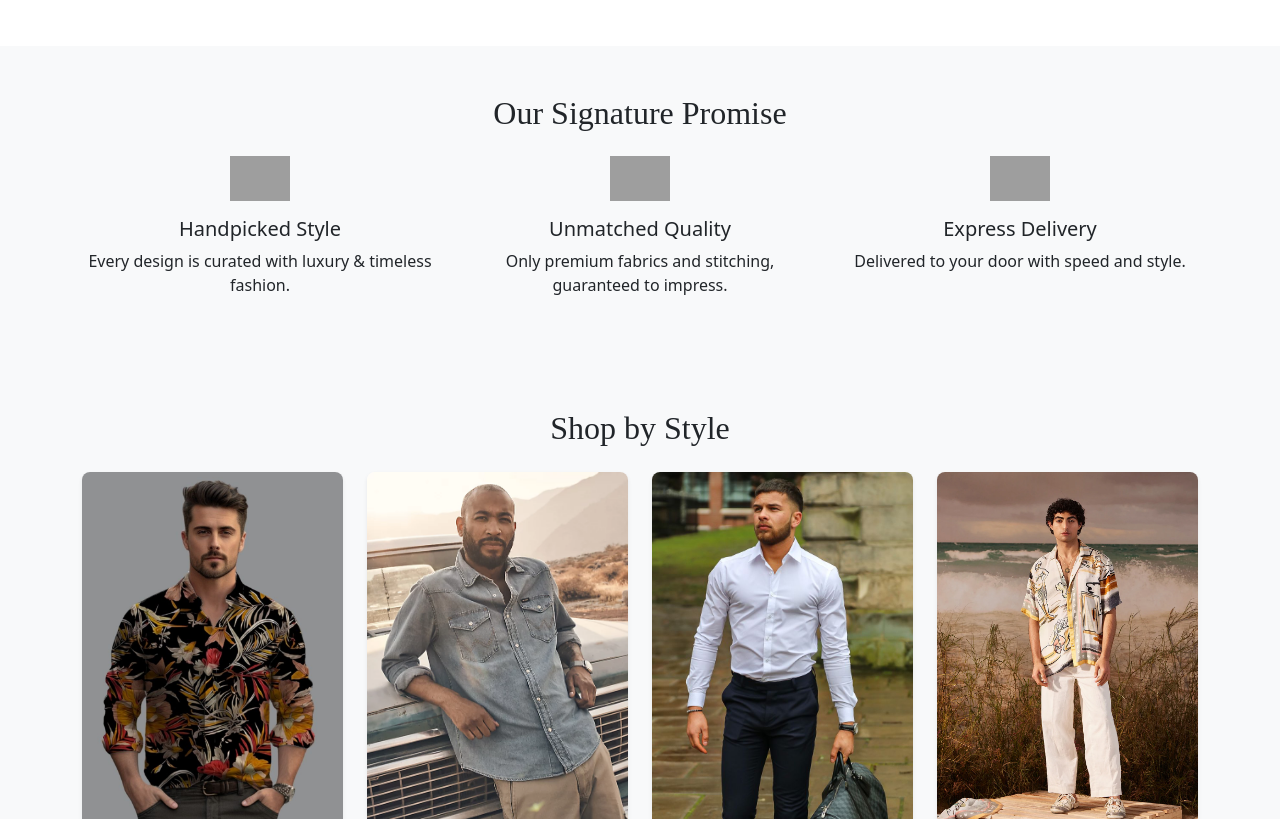
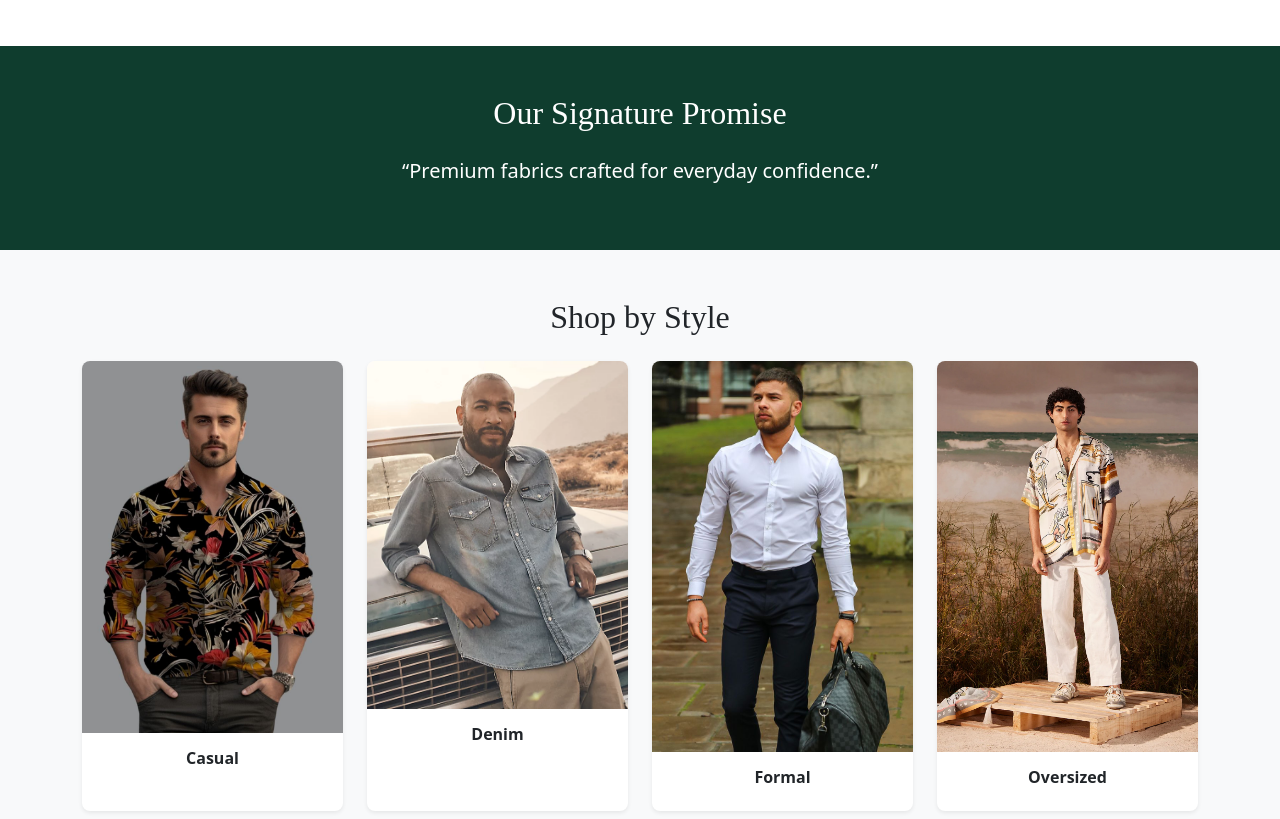
Before and after one commit to sakshimphadtare/Bobbin, a Django app: page / in a window 1280 px wide. Shown: the part 1527-2346 px from the top of the page. Run offline with Django 5.2, Linux system fonts and the light colour scheme; grey boxes are pictures that could not be loaded.

Commit message:
Restored signature promise quote carousel

```diff
--- a/Bobbin_app/templates/Bobbin_app/home.html
+++ b/Bobbin_app/templates/Bobbin_app/home.html
@@ -43,33 +43,36 @@
   </div>
 </section>
 
-<!-- 🔰 BRAND VALUES SECTION -->
-<section class="py-5 bg-light text-center">
+<!-- 🔰 SIGNATURE PROMISE QUOTE CAROUSEL -->
+<section class="py-5 text-center" style="background-color:#0f3d2e; color:white;">
   <div class="container">
+
     <h2 class="mb-4" style="font-family: 'Playfair Display', serif;">Our Signature Promise</h2>
-    <div class="row g-4">
-      <div class="col-md-4">
-        <div>
-          <img src="{% static 'icons/style.png' %}" width="60" alt="Style Icon" class="mb-3">
-          <h5>Handpicked Style</h5>
-          <p>Every design is curated with luxury & timeless fashion.</p>
+
+    <div id="quoteCarousel" class="carousel slide" data-bs-ride="carousel">
+
+      <div class="carousel-inner">
+
+        <div class="carousel-item active">
+          <p class="lead">“Premium fabrics crafted for everyday confidence.”</p>
         </div>
+
+        <div class="carousel-item">
+          <p class="lead">“Minimal design. Maximum impact.”</p>
+        </div>
+
+        <div class="carousel-item">
+          <p class="lead">“Fashion that speaks before you do.”</p>
+        </div>
+
+        <div class="carousel-item">
+          <p class="lead">“Designed for men who value elegance.”</p>
+        </div>
+
       </div>
-      <div class="col-md-4">
-        <div>
-          <img src="{% static 'icons/quality.png' %}" width="60" alt="Quality Icon" class="mb-3">
-          <h5>Unmatched Quality</h5>
-          <p>Only premium fabrics and stitching, guaranteed to impress.</p>
-        </div>
-      </div>
-      <div class="col-md-4">
-        <div>
-          <img src="{% static 'icons/delivery.png' %}" width="60" alt="Delivery Icon" class="mb-3">
-          <h5>Express Delivery</h5>
-          <p>Delivered to your door with speed and style.</p>
-        </div>
-      </div>
+
     </div>
+
   </div>
 </section>
 
```
